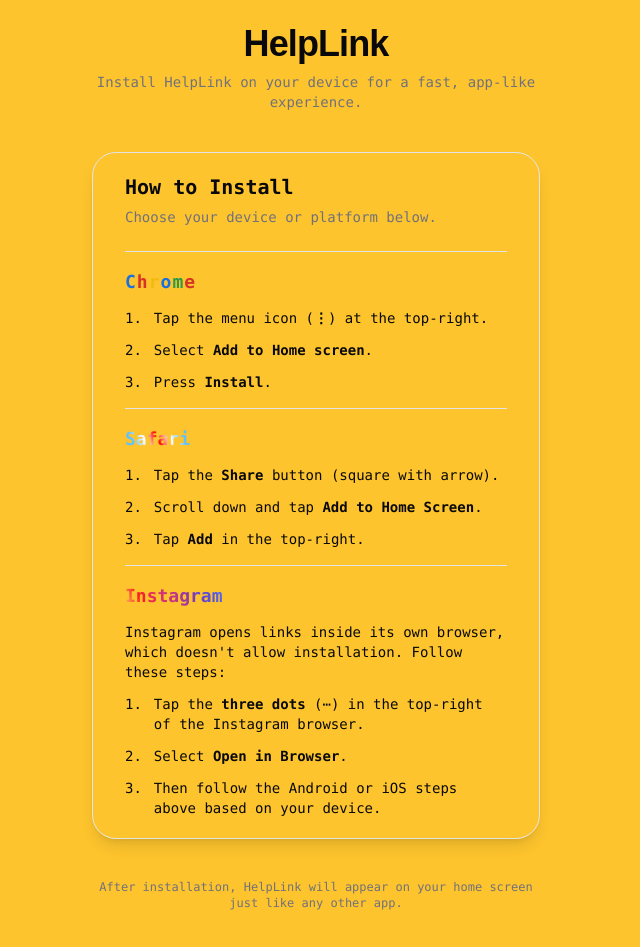
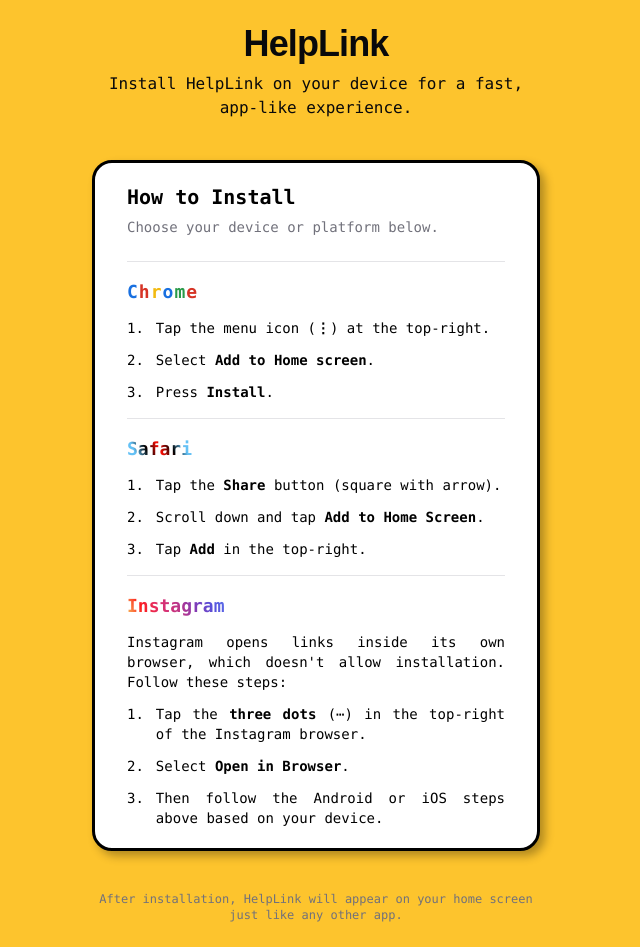
Before and after one commit to UpBeat25/helplink-frontend, a SvelteKit app: page / in a window 1280 px wide. Shown: the whole page, without its empty margins (324-964 px from the left). Built offline with nearby package versions, Linux system fonts and the light colour scheme.

Commit message:
Bug Fixed

```diff
--- a/src/app.css
+++ b/src/app.css
@@ -170,7 +170,7 @@
 }
 
 .safari {
-  background: linear-gradient(245DEG, #64c1f5, #64c1f5,#ffffff, #fc0c03, #ffffff, #64c1f5, #64c1f5);
+  background: linear-gradient(245DEG, #64c1f5, #64c1f5,#000000, #fc0c03, #000000, #64c1f5, #64c1f5);
   -webkit-background-clip: text;
   -webkit-text-fill-color: transparent;
 }
--- a/src/routes/+page.svelte
+++ b/src/routes/+page.svelte
@@ -15,13 +15,13 @@
 		<!-- Header -->
 		<div class="space-y-2 text-center">
 			<h1 class="text-4xl font-bold tracking-tight">HelpLink</h1>
-			<p class="text-sm text-muted-foreground">
+			<p class="text-m">
 				Install HelpLink on your device for a fast, app-like experience.
 			</p>
 		</div>
 
 		<!-- Main Card -->
-		<Card class="rounded-3xl p-2 shadow-lg">
+		<Card class="items-home p-2 shadow-lg">
 			<CardHeader class="mt-3">
 				<CardTitle class="text-xl font-semibold">How to Install</CardTitle>
 				<CardDescription>Choose your device or platform below.</CardDescription>
```
